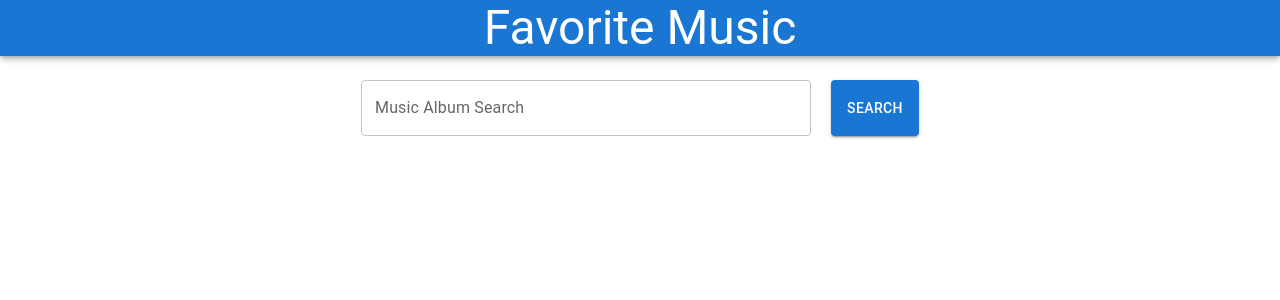
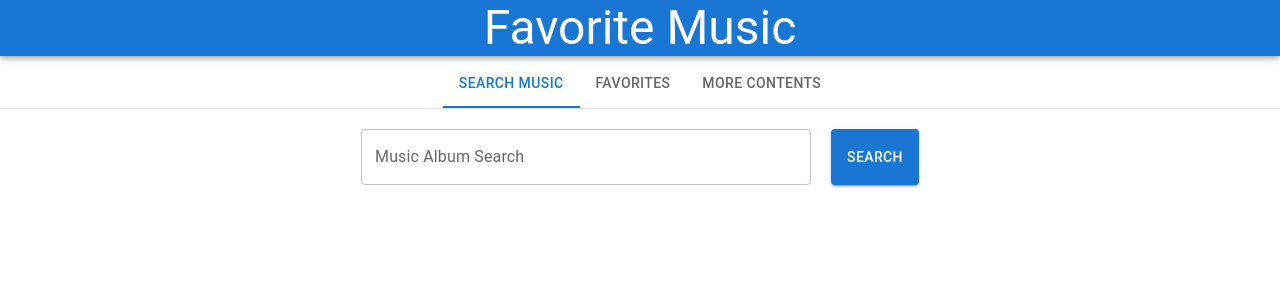
Before and after one commit to govldbstj/react, a React app: page / in a window 1280 px wide. Shown: the top 300 px of the page. Built offline with nearby package versions, Linux system fonts and the light colour scheme; the HTML template or start-up script is replaced by a standard one.

Commit message:
Add Horizontal Tabs

```diff
--- a/src/App.js
+++ b/src/App.js
@@ -1,8 +1,14 @@
 import React from 'react';
-import {Typography, AppBar, CssBaseline} from '@mui/material';
+import {Box, Tabs, Tab, Typography, AppBar, CssBaseline} from '@mui/material';
 import SearchPage from './SearchPage';
 
 export default function App () {
+    const [currentTab, setCurrentTab] = React.useState(0);
+
+    const handleTabChange = (event, newValue) => {
+        setCurrentTab(newValue);
+    }
+
     return (
         <React.Fragment>
             <CssBaseline/>
@@ -10,9 +16,21 @@ export default function App () {
             <AppBar position="fixed">
                 <Typography align="center" variant="h3" color="inherit">Favorite Music</Typography>
             </AppBar>
+            <div style={{height: 60, width: '100%'}}></div>
+            <Box sx={{ borderBottom: 1, borderColor: 'divider' }}>
+                <Tabs value={currentTab} onChange={handleTabChange} aria-label="basic tabs"
+                    centered >
+                  <Tab label="Search Music" value={0}  />
+                  <Tab label="Favorites" value={1}  />
+                  <Tab label="More Contents"value={2}  />
+                </Tabs>
+            </Box>
 
-            <div style={{height: 60, width: '100%'}}></div>
-            <SearchPage/>
+            { currentTab == 0 && <SearchPage/> }
+            { currentTab == 1 &&
+                <Typography align="center" variant="h2" > Item Two </Typography>}
+            { currentTab == 2 &&
+                <Typography align="center" variant="h2" > Item Three </Typography>}
 
         </React.Fragment>
     )
```
